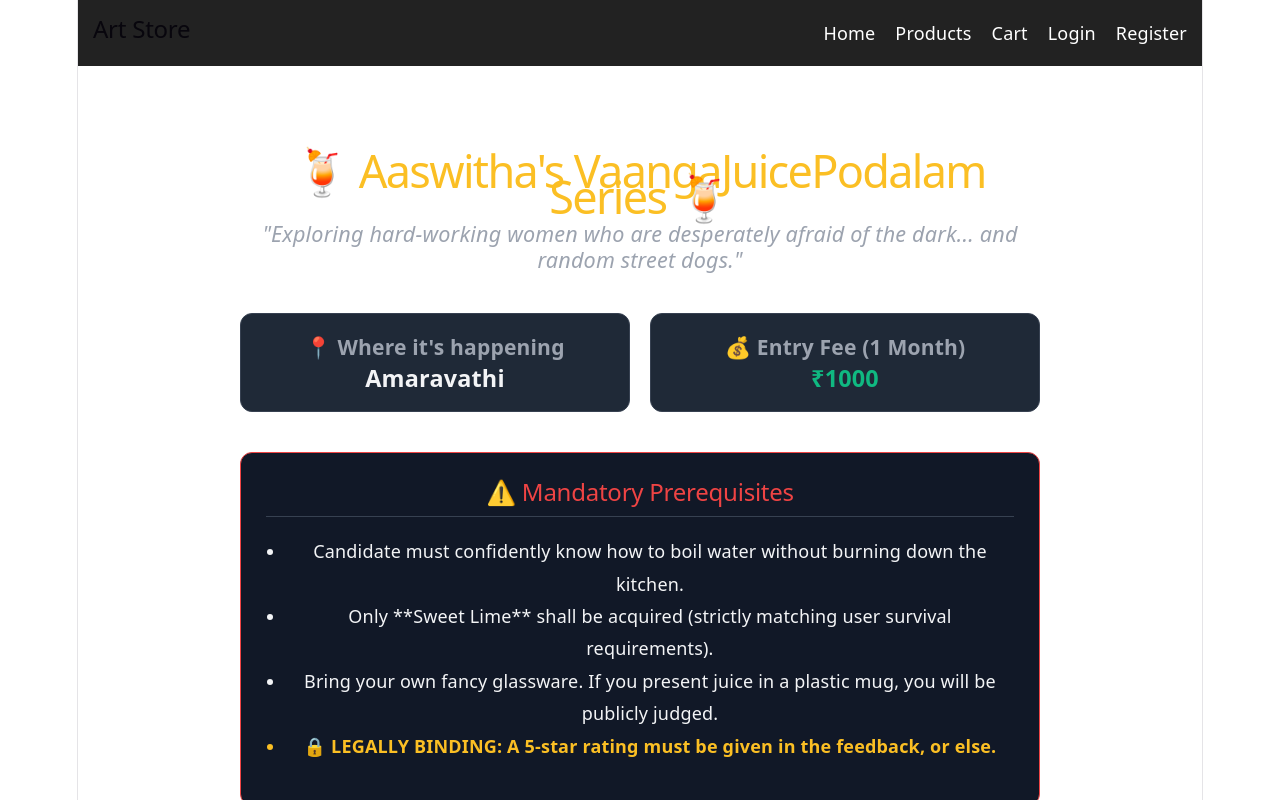
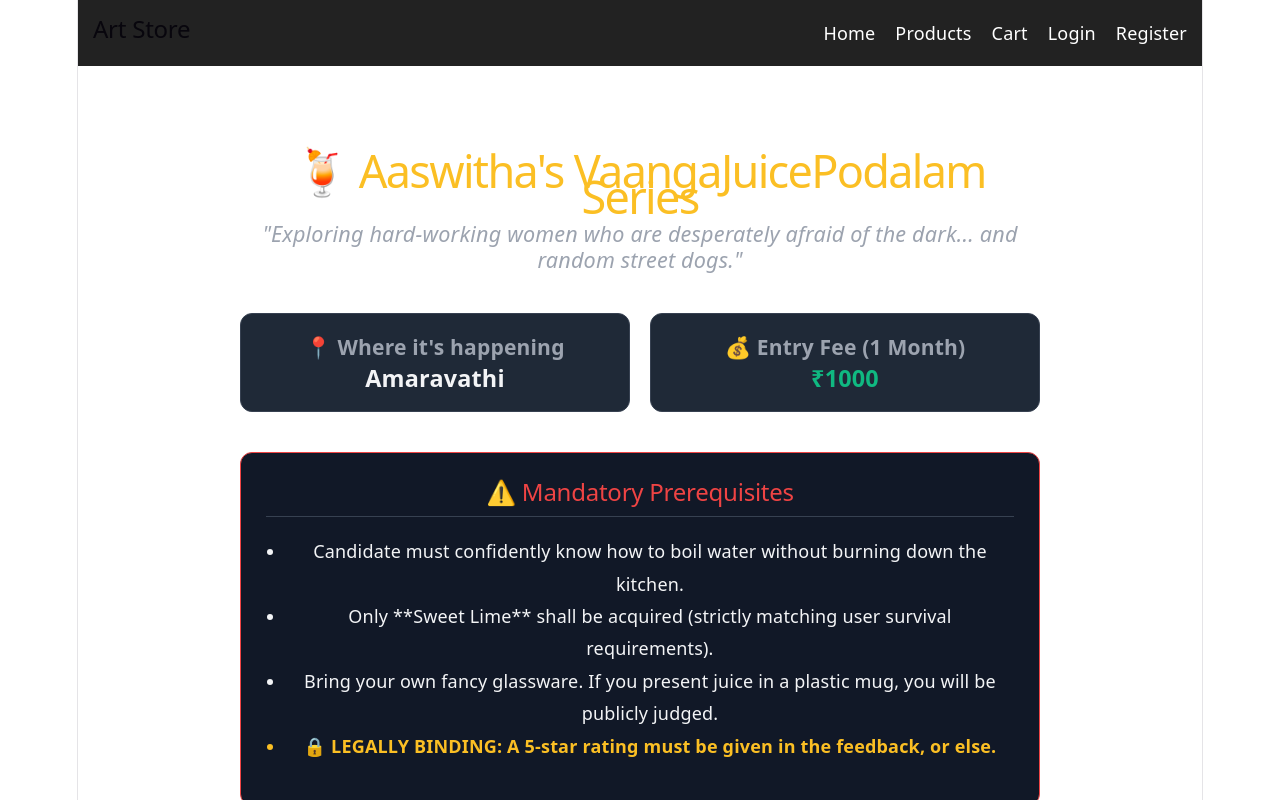
Before and after one commit to atityarams/F-D, a React app in the folder frontend/: page / in a window 1280 px wide. Shown: the top 800 px of the page. Built offline with nearby package versions, Linux system fonts and the light colour scheme; the HTML template or start-up script is replaced by a standard one.

Commit message:
Update Home.jsx

```diff
--- a/frontend/src/pages/user/Home.jsx
+++ b/frontend/src/pages/user/Home.jsx
@@ -10,7 +10,7 @@ function Home() {
             {/* Main Header */}
             <div style={{ textAlign: 'center', marginBottom: '40px' }}>
                 <h1 style={{ fontSize: '2.5rem', color: '#fbbf24', marginBottom: '10px' }}>
-                    🍹 Aaswitha's VaangaJuicePodalam Series 🍹
+                    🍹 Aaswitha's VaangaJuicePodalam Series
                 </h1>
                 <p style={{ fontSize: '1.2rem', fontStyle: 'italic', color: '#9ca3af' }}>
                     "Exploring hard-working women who are desperately afraid of the dark... and random street dogs."
```
